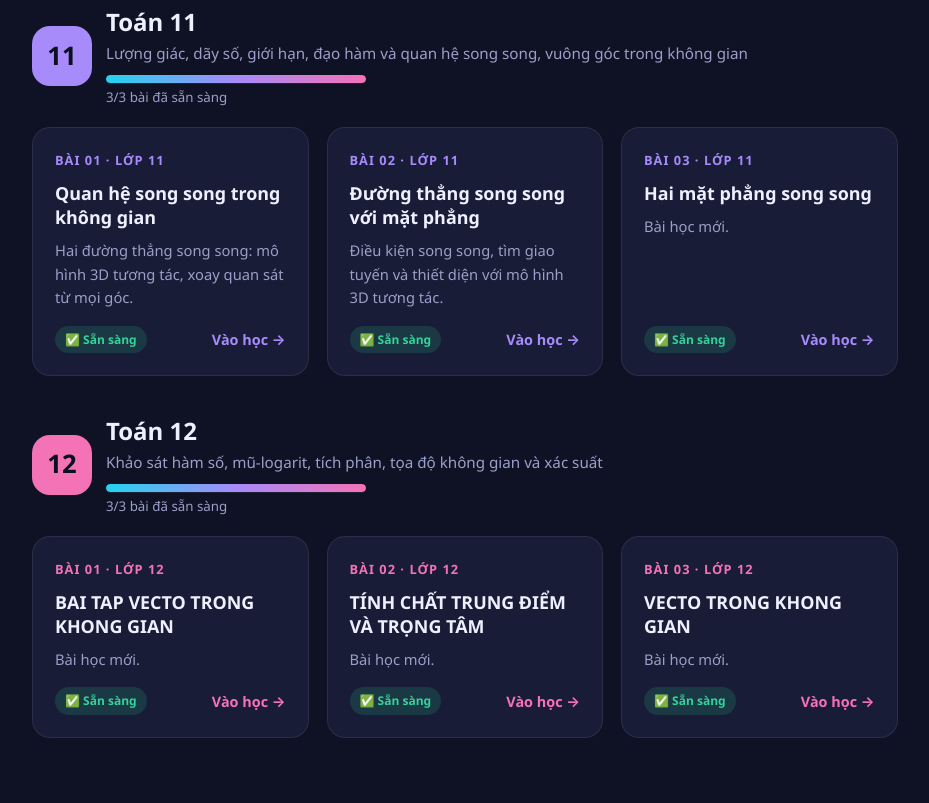
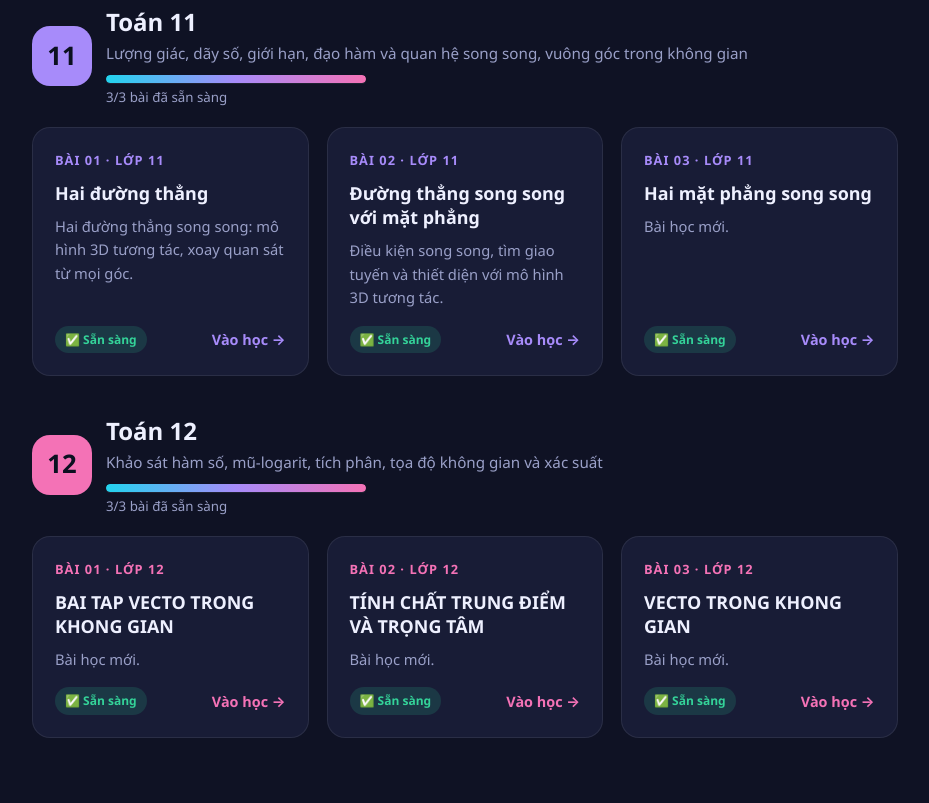
Before and after one commit to ttatuc3macdinhchigli-eng/hoctoancungthaytu, a plain HTML site: page index.html in a window 1280 px wide. Shown: the part 1137-1940 px from the top of the page, without its empty margins (28-957 px from the left). Drawn offline with nearby package versions, Linux system fonts and the light colour scheme.

Commit message:
Update index.html

```diff
--- a/index.html
+++ b/index.html
@@ -365,7 +365,7 @@ const GRADES = [
     g: "11", id: "lop11", title: "Toán 11", color: "var(--c11)", hex: "#a78bfa",
     desc: "Lượng giác, dãy số, giới hạn, đạo hàm và quan hệ song song, vuông góc trong không gian",
     lessons: [
-      { t: "Quan hệ song song trong không gian", d: "Hai đường thẳng song song: mô hình 3D tương tác, xoay quan sát từ mọi góc.", href: "11_HAI_DUONG_THANG_SONG_SONG__index.html", status: "ready" },
+      { t: "Hai đường thẳng", d: "Hai đường thẳng song song: mô hình 3D tương tác, xoay quan sát từ mọi góc.", href: "11_HAI_DUONG_THANG_SONG_SONG__index.html", status: "ready" },
       { t: "Đường thẳng song song với mặt phẳng", d: "Điều kiện song song, tìm giao tuyến và thiết diện với mô hình 3D tương tác.", href: "11_DUONG_THANG_SONG_SONG_MAT_PHANG__index.html", status: "ready" },
    { t: "Hai mặt phẳng song song", d: "Bài học mới.", href: "hai_m_t_ph_ng_song_song_to_n_11_kntt", status: "ready" },
     ]
@@ -376,9 +376,8 @@ const GRADES = [
     lessons: [
             { t: "BAI TAP VECTO TRONG KHONG GIAN", d: "Bài học mới.", href: "12_BAI_TAP_VECTO_TRONG_KHONG_GIAN__index.html", status: "ready" },
               { t: "TÍNH CHẤT TRUNG ĐIỂM VÀ TRỌNG TÂM", d: "Bài học mới.", href: "12_VECTO_TRUNG_DIEM_VA_TRONG_TAM__index", status: "ready" },
-          { t: "VECTO TRONG KHONG GIAN", d: "Bài học mới.", href: "12_BAI_TAP_VECTO_TRONG_KHONG_GIAN12_VECTO_TRONG_KHONG_GIAN__index.html", status: "ready" },
-
-    ]
+          { t: "VECTO TRONG KHONG GIAN", d: "Bài học mới.", href: "12_BAI_TAP_VECTO_TRONG_KHONG_GIAN__index.html", status: "ready" },
+        ]
   }
 ];
 
```
